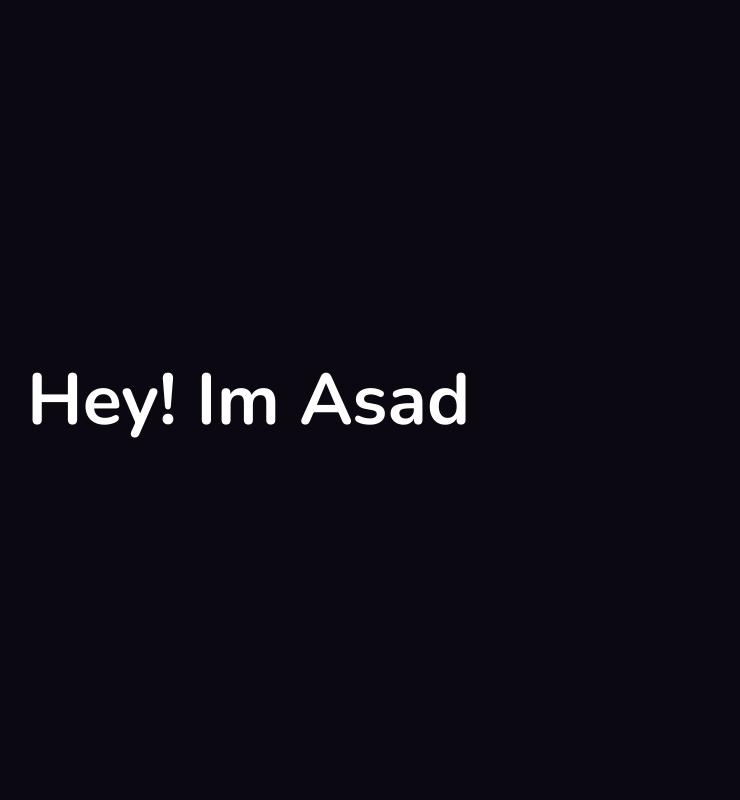
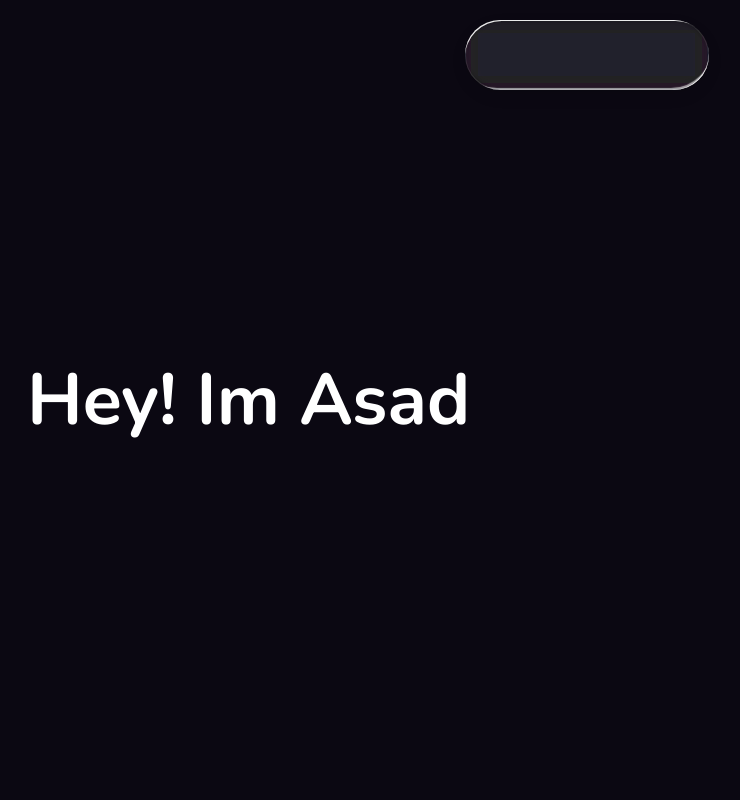
Before and after one commit to Asad-Jaffery/asad-portfolio, a Next.js app: page / in a window 1280 px wide. Shown: the top 800 px of the page, without its empty margins (53-793 px from the left). Built offline with nearby package versions, Linux system fonts and the light colour scheme.

Commit message:
feat: liquid glass navbar (1/2 way complete)

```diff
--- /dev/null
+++ b/app/components/NavBar.jsx
@@ -0,0 +1,71 @@
+import React from 'react';
+
+const NavBar = () => {
+  return (
+    <>
+      {/* 1. The Filter Definition */}
+      <svg
+        style={{
+          position: 'absolute',
+          width: 0,
+          height: 0,
+          pointerEvents: 'none',
+        }}
+      >
+        <filter id='liquid-glass-filter' primitiveUnits='objectBoundingBox'>
+          <feImage result='map' width='100%' height='100%' x='0' y='0' />
+          <feGaussianBlur
+            in='SourceGraphic'
+            stdDeviation='0.04'
+            result='blur'
+          />
+          <feDisplacementMap
+            in='blur'
+            in2='map'
+            scale='0.5'
+            xChannelSelector='R'
+            yChannelSelector='G'
+          />
+        </filter>
+      </svg>
+
+      {/* 2. The Liquid Glass Element */}
+      <div
+        style={{
+          // --- NEW: Global Positioning ---
+          position: 'fixed', // Keeps it stuck to the screen while scrolling
+          top: '20px', // Spacing from the very top edge
+          left: '50%', // Move to the horizontal center
+          transform: 'translateX(-50%)', // Perfectly centers the element
+          zIndex: 9999, // Ensures it sits on top of all other site content
+
+          // --- Existing: Sizing ---
+          width: '244px',
+          height: '70px',
+          borderRadius: '99em',
+
+          // --- Existing: Liquid Glass Effect ---
+          backgroundColor: 'rgba(187, 187, 188, 0.12)',
+          backdropFilter: 'blur(8px) url(#liquid-glass-filter) saturate(150%)',
+          WebkitBackdropFilter: 'blur(8px) saturate(150%)',
+
+          // --- Existing: Bezel & Lighting ---
+          boxShadow: `
+            inset 0 0 0 1px rgba(255, 255, 255, 0.1),
+            inset 1.8px 3px 0px -2px rgba(255, 255, 255, 0.9),
+            inset -2px -2px 0px -2px rgba(255, 255, 255, 0.8),
+            inset -3px -8px 1px -6px rgba(255, 255, 255, 0.6),
+            inset -0.3px -1px 4px 0px rgba(0, 0, 0, 0.12),
+            inset -1.5px 2.5px 0px -2px rgba(0, 0, 0, 0.2),
+            inset 0px 3px 4px -2px rgba(0, 0, 0, 0.2),
+            inset 2px -6.5px 1px -4px rgba(0, 0, 0, 0.1),
+            0px 1px 5px 0px rgba(0, 0, 0, 0.1),
+            0px 6px 16px 0px rgba(0, 0, 0, 0.08)
+          `,
+        }}
+      />
+    </>
+  );
+};
+
+export default NavBar;
--- a/app/globals.css
+++ b/app/globals.css
@@ -25,3 +25,7 @@ body {
   color: var(--foreground);
   font-family: 'Nunito', sans-serif;
 }
+
+html {
+  scroll-behavior: smooth;
+}
--- a/app/page.tsx
+++ b/app/page.tsx
@@ -1,10 +1,12 @@
 import BackgroundEffect from './components/BackgroundEffect';
 import Experiences from './components/Experiences';
 import Greetings from './components/Greeting';
+import NavBar from './components/NavBar';
 
 export default function Page() {
   return (
     <main className='relative'>
+      <NavBar />
       <div className='fixed inset-0 -z-10'>
         <BackgroundEffect /> {/*this should not move*/}
       </div>
@@ -12,7 +14,10 @@ export default function Page() {
       <section className='min-h-screen flex items-center justify-center'>
         <Greetings />
       </section>
-      <section className='min-h-screen flex items-center justify-center'>
+      <section
+        className='min-h-screen flex items-center justify-center'
+        id='experiences'
+      >
         <Experiences />
       </section>
     </main>
```
